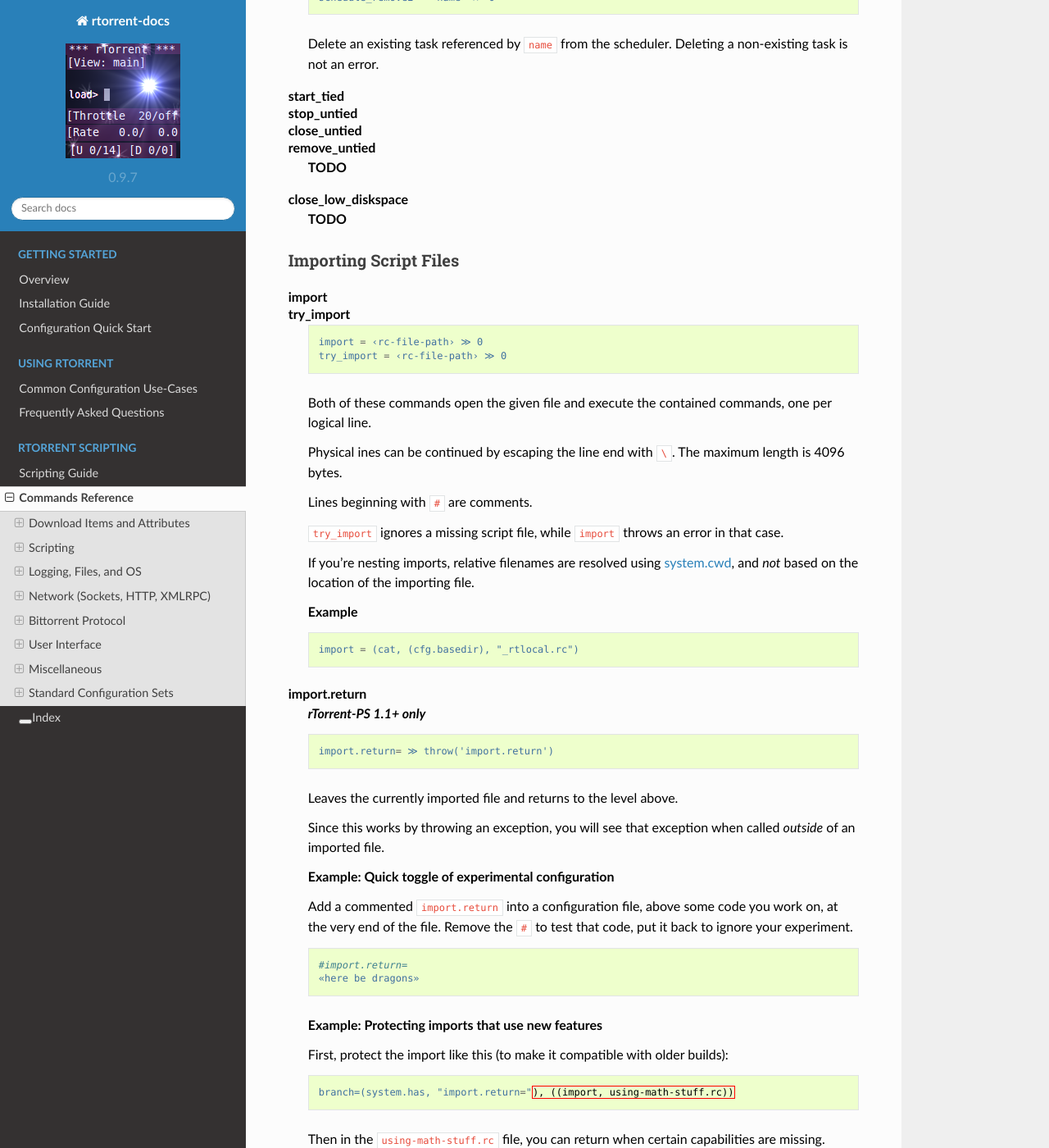
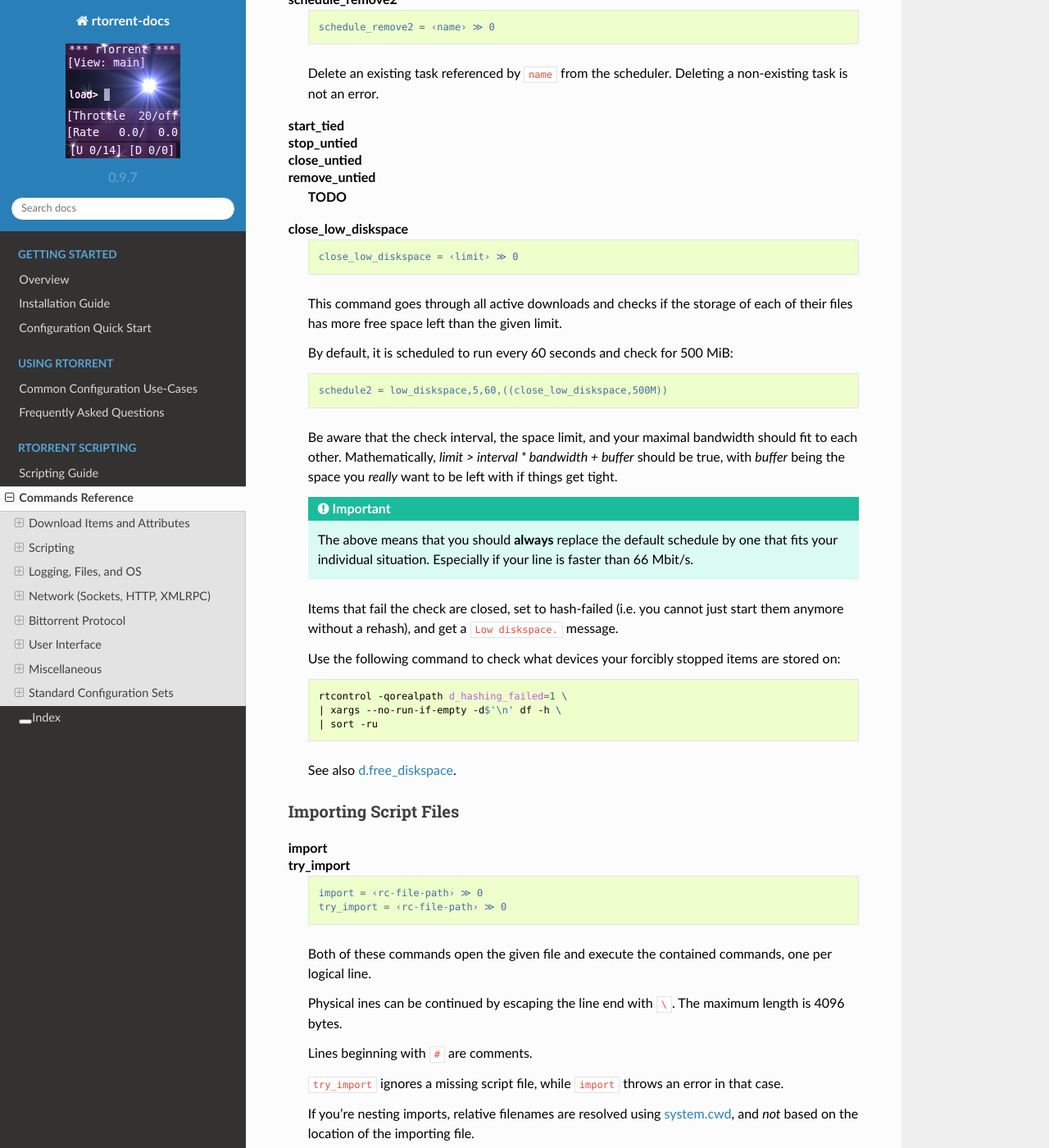
Before and after one commit to rtorrent-community/rtorrent-docs, a Sphinx documentation site: the page built from docs/cmd-ref.rst, in a window 1280 px wide and 1400 px high, scrolled down 40155 px. Shown: the whole window at 82% size. Built offline with Sphinx 7.4.7 and the Read the Docs theme 2.0.0, drawn with Linux system fonts in a browser that asks for light colours; some of the changed text lies outside the part shown.

Commit message:
cmdref: close_low_diskspace

```diff
--- a/docs/include-cmd-items.rst
+++ b/docs/include-cmd-items.rst
@@ -571,6 +571,8 @@ See the hint at the start of this chapter regarding the (sometimes implicit) *ta
         Return the *minimum* free space of devices where files of the item reside on.
         In the usual case without symlinks and the like, it's the free space of the drive
         holding :term:`d.directory`.
+
+        See also :term:`close_low_diskspace`.
 
 
     d.group
--- a/docs/include-cmd-scripting.rst
+++ b/docs/include-cmd-scripting.rst
@@ -371,7 +371,46 @@ just like a cron job, but with a resolution of seconds.
 
     close_low_diskspace
 
-        **TODO**
+        .. code-block:: ini
+
+            close_low_diskspace = ‹limit› ≫ 0
+
+        This command goes through all active downloads
+        and checks if the storage of each of their files
+        has more free space left than the given limit.
+
+        By default, it is scheduled to run every 60 seconds and check for 500 MiB:
+
+        .. code-block:: ini
+
+            schedule2 = low_diskspace,5,60,((close_low_diskspace,500M))
+
+        Be aware that the check interval, the space limit,
+        and your maximal bandwidth should fit to each other.
+        Mathematically, `limit > interval * bandwidth + buffer` should be true,
+        with `buffer` being the space you *really* want to be left with
+        if things get tight.
+
+        .. important::
+
+            The above means that you should **always** replace the default schedule
+            by one that fits your individual situation.
+            Especially if your line is faster than 66 Mbit/s.
+
+        Items that fail the check are closed, set to hash-failed
+        (i.e. you cannot just start them anymore without a rehash),
+        and get a ``Low diskspace.`` message.
+
+        Use the following command to check what devices
+        your forcibly stopped items are stored on:
+
+        .. code-block:: shell
+
+            rtcontrol -qorealpath d_hashing_failed=1 \
+            | xargs --no-run-if-empty -d$'\n' df -h \
+            | sort -ru
+
+        See also :term:`d.free_diskspace`.
 
 
 .. _cmd-import:
```
